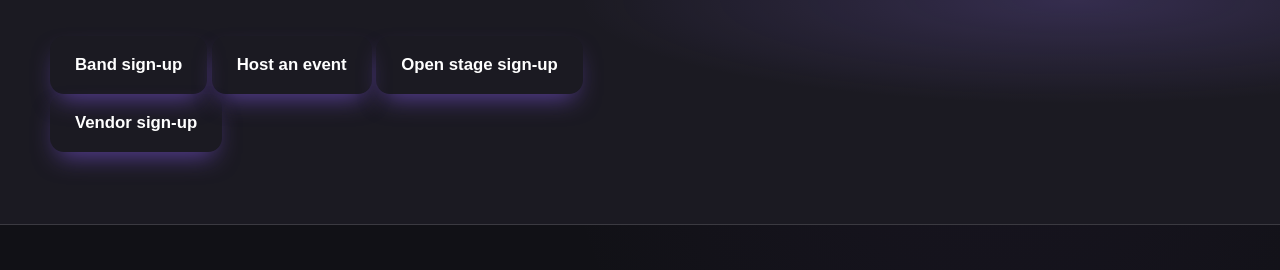
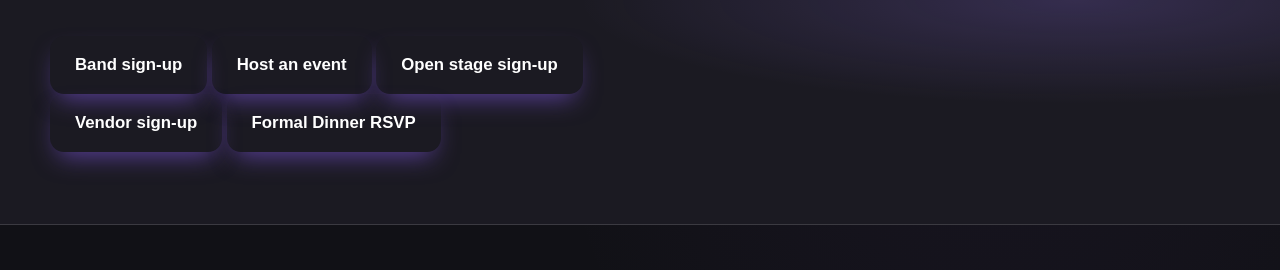
Before and after one commit to thetreehouseatprovo/thetreehouseatprovo.github.io, a plain HTML site: page home.html in a window 1280 px wide. Shown: the part 967-1237 px from the top of the page. Drawn offline with Linux system fonts and the light colour scheme; no server answers.

Commit message:
Add Formal Dinner RSVP link to home.html

```diff
--- a/home.html
+++ b/home.html
@@ -71,6 +71,7 @@
           <button class="stage-cta" type="button" data-open-form="host">Host an event</button>
           <button class="stage-cta" type="button" data-open-form="openmic">Open stage sign-up</button>
           <button class="stage-cta" type="button" data-open-form="vendor">Vendor sign-up</button>
+          <a class="stage-cta" href="https://www.signupgenius.com/go/9040C48A4AD22AAFF2-67250831-formal?utm_source=qrcode" target="_blank" rel="noopener noreferrer">Formal Dinner RSVP</a>
         </div>
       </div>
       <div class="form-modal-overlay perform-form-modal" id="formModal" role="dialog" aria-modal="true" aria-labelledby="form-title">
```
